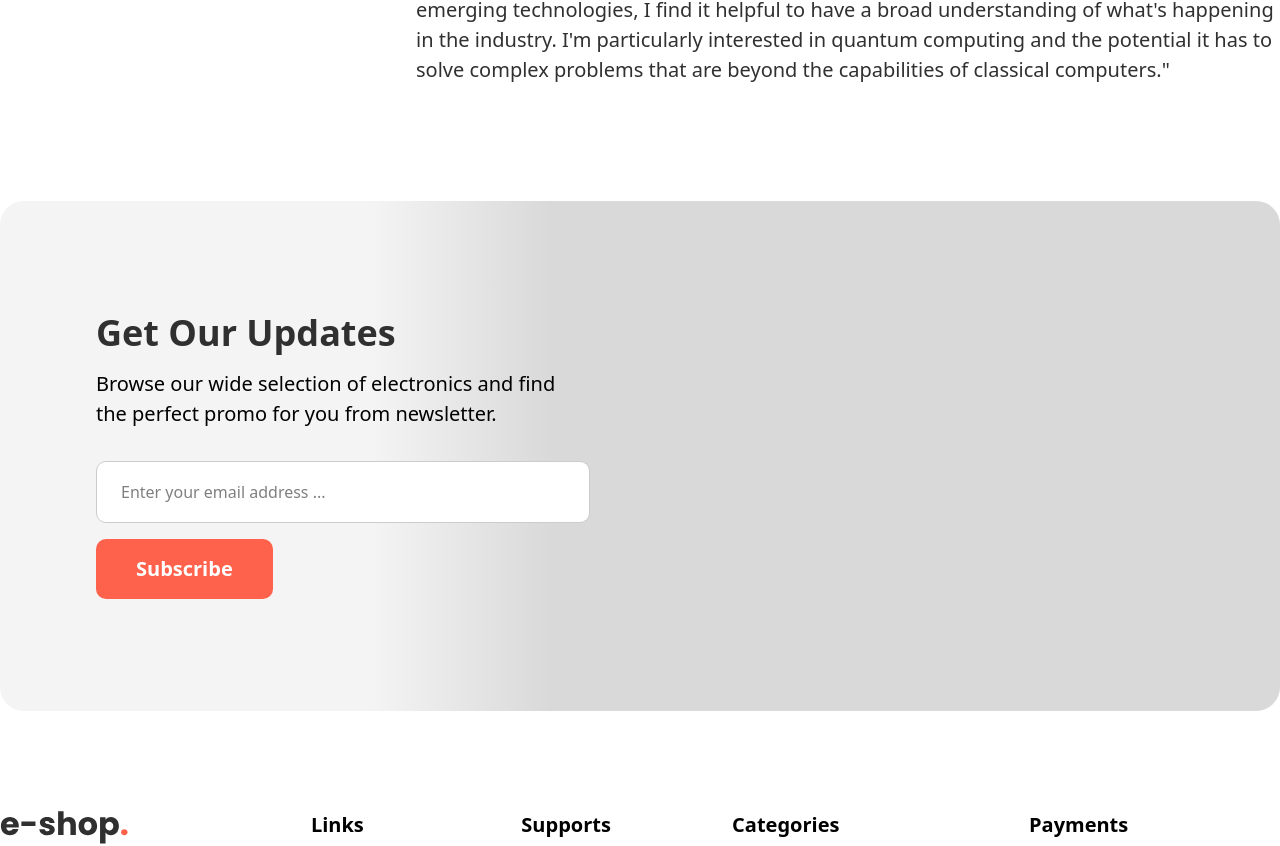
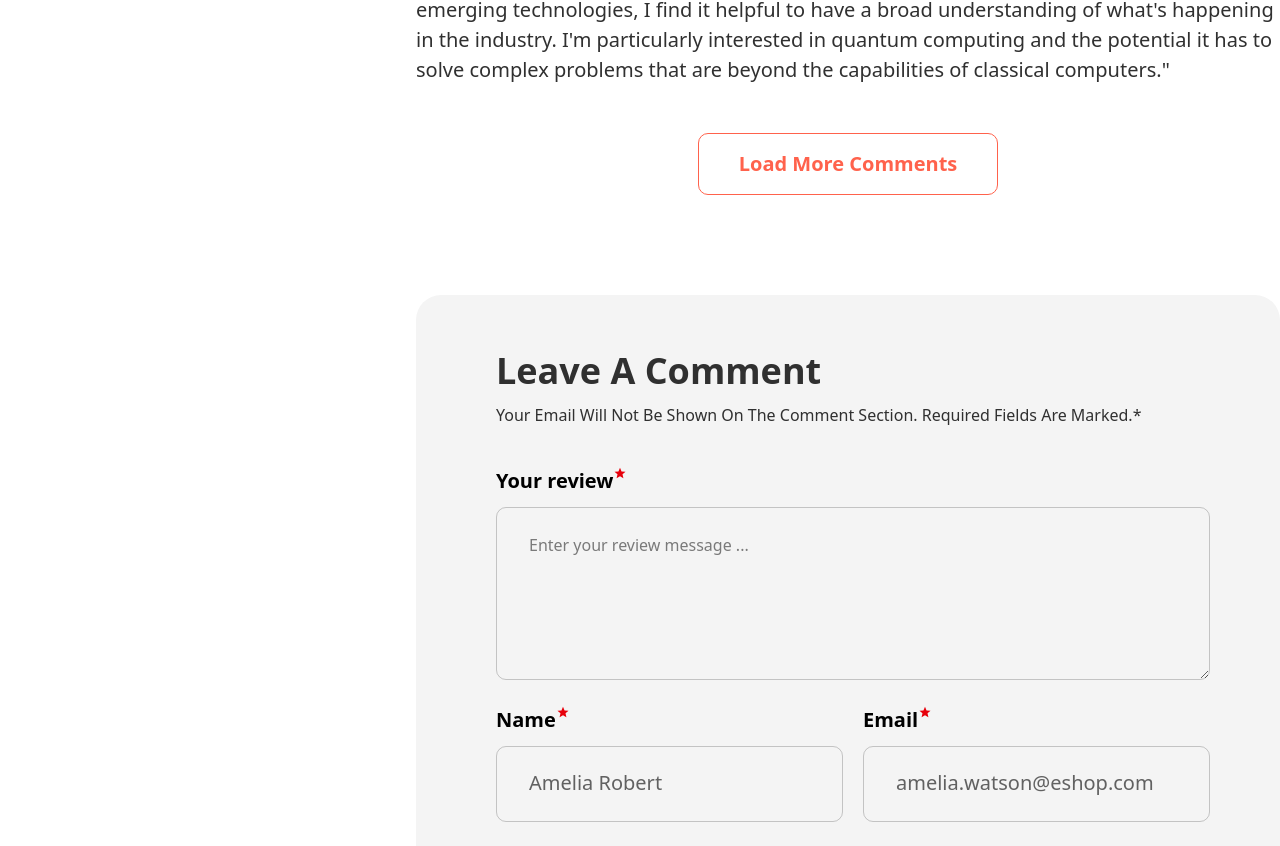
Before and after one commit to ramen72/OYA-Project-16-E-Shop, a React (Vite) app: page /blog-details in a window 1280 px wide. Shown: the part 4034-4880 px from the top of the page. Built offline with nearby package versions, Linux system fonts and the light colour scheme.

Commit message:
Update "Leave A Comment" portion of Blog details at 09-07-2025_1747

```diff
--- a/src/components/Button.jsx
+++ b/src/components/Button.jsx
@@ -6,14 +6,14 @@ const Button = ({
   href = "#",
   text = "Button Text",
   bg = "bg-[#FF624C]",
+  border = "border-none",
+  borderColor = "border-transparent",
   font = "font-montserrat",
   fontWeight = "font-bold",
   size = "text-xl",
   textColor = "text-white",
   paddingY = "py-4",
   paddingX = "px-10",
-  border = "border-none",
-  borderColor = "border-transparent",
   radius = "rounded-[10px]",
   cursor = "cursor-pointer",
   displayType = "inline-block",
--- a/src/pages/BlogDetailsPage.jsx
+++ b/src/pages/BlogDetailsPage.jsx
@@ -9,6 +9,8 @@ import ArrowLongRightIcon from "../assets/icons/ArrowLongRightIcon";
 import { SlSocialInstagram } from "react-icons/sl";
 import CommentsComponent from "../components/CommentsComponent";
 import BlogsCommentsData from "../data/BlogsCommentsData";
+import Button from "../components/Button";
+import InputBoxComponent from "../components/InputBoxComponent";
 
 const BlogDetailsPage = () => {
   return (
@@ -222,6 +224,55 @@ const BlogDetailsPage = () => {
                   />
                 ))}
               </div>
+              <div className={`text-center mt-12`}>
+                <Button
+                  text="Load More Comments"
+                  bg="bg-none"
+                  textColor="text-orange"
+                  border="border"
+                  borderColor="border-orange"
+                />
+              </div>
+              <div
+                className={`bg-lightGray rounded-[25px] py-14 pl-20 pr-[70px] mt-[100px]`}
+              >
+                <h2
+                  className={`font-["poppins"] font-semibold text-4xl text-black capitalize`}
+                >
+                  Leave A Comment
+                </h2>
+                <p
+                  className={`font-["montserrat"] font-normal text-base leading-6 text-black capitalize mt-3`}
+                >
+                  Your email will not be shown on the comment section. Required
+                  fields are marked.*
+                </p>
+                <div className={`mt-10`}>
+                  <InputBoxComponent
+                    labelText="Your review"
+                    mandatory={true}
+                    placeholderText="Enter your review message ..."
+                    isTextarea={true}
+                    textareaHeight="h-[173px]"
+                  />
+                  <div className={`inline-block w-1/2 pr-[10px] mt-5 mb-10`}>
+                    <InputBoxComponent
+                      labelText="Name"
+                      mandatory={true}
+                      placeholderText="Amelia Robert"
+                    />
+                  </div>
+                  <div className={`inline-block w-1/2 pl-[10px] mt-5 mb-10`}>
+                    <InputBoxComponent
+                      labelText="Email"
+                      mandatory={true}
+                      inputType="email"
+                      placeholderText="amelia.watson@eshop.com"
+                    />
+                  </div>
+                  <Button text="Submit" />
+                </div>
+              </div>
             </div>
           </div>
         </Container>
```
